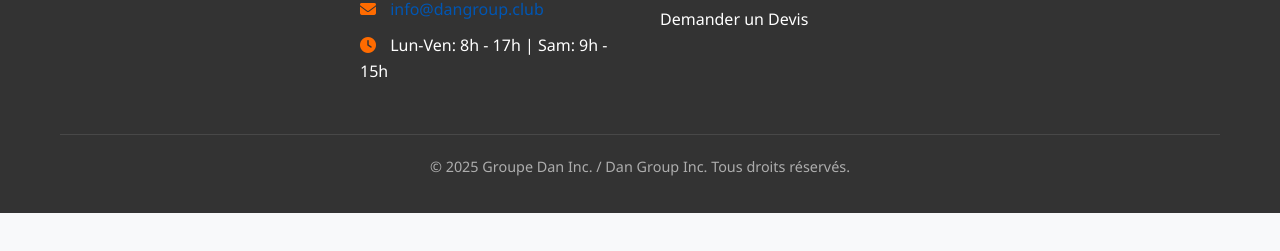
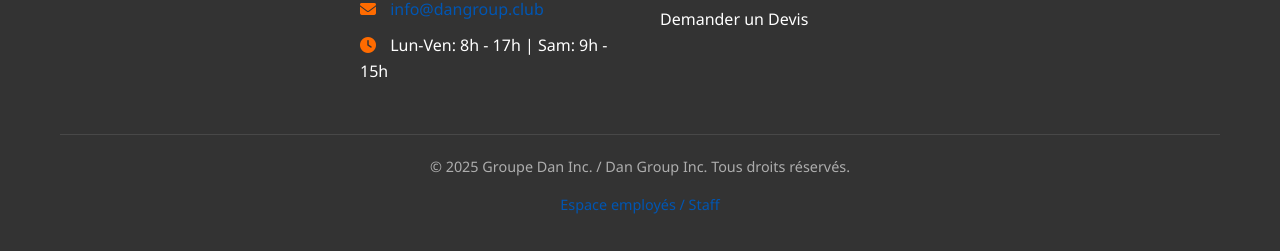
Before and after one commit to AngeloANN/DanGroup, a website: page client/public/about.html in a window 1280 px wide. Shown: the part 2733-2984 px from the top of the page. Before the commit the page ends 2946 px from the top, so only its background shows below. Drawn offline with Linux system fonts and the light colour scheme.

Commit message:
Change footer

```diff
--- a/client/public/about.html
+++ b/client/public/about.html
@@ -221,7 +221,7 @@
             </div>
 
             <div class="footer-bottom">
-                <p>&copy; 2025 Groupe Dan Inc. / Dan Group Inc. Tous droits réservés.</p>
+                <p>&copy; 2025 Groupe Dan Inc. / Dan Group Inc. Tous droits réservés.</p> <p class="staff-link"><a href="https://group-dan-backend.onrender.com/admin/login.html">Espace employés / Staff</a></p>
             </div>
         </div>
     </footer>
```
Also changed, not shown: client/public/appointment.html (+1 -1 lines), client/public/contact.html (+1 -1 lines), client/public/index.html (+1 -1 lines), client/public/quote.html (+1 -1 lines), client/public/services.html (+1 -1 lines).
